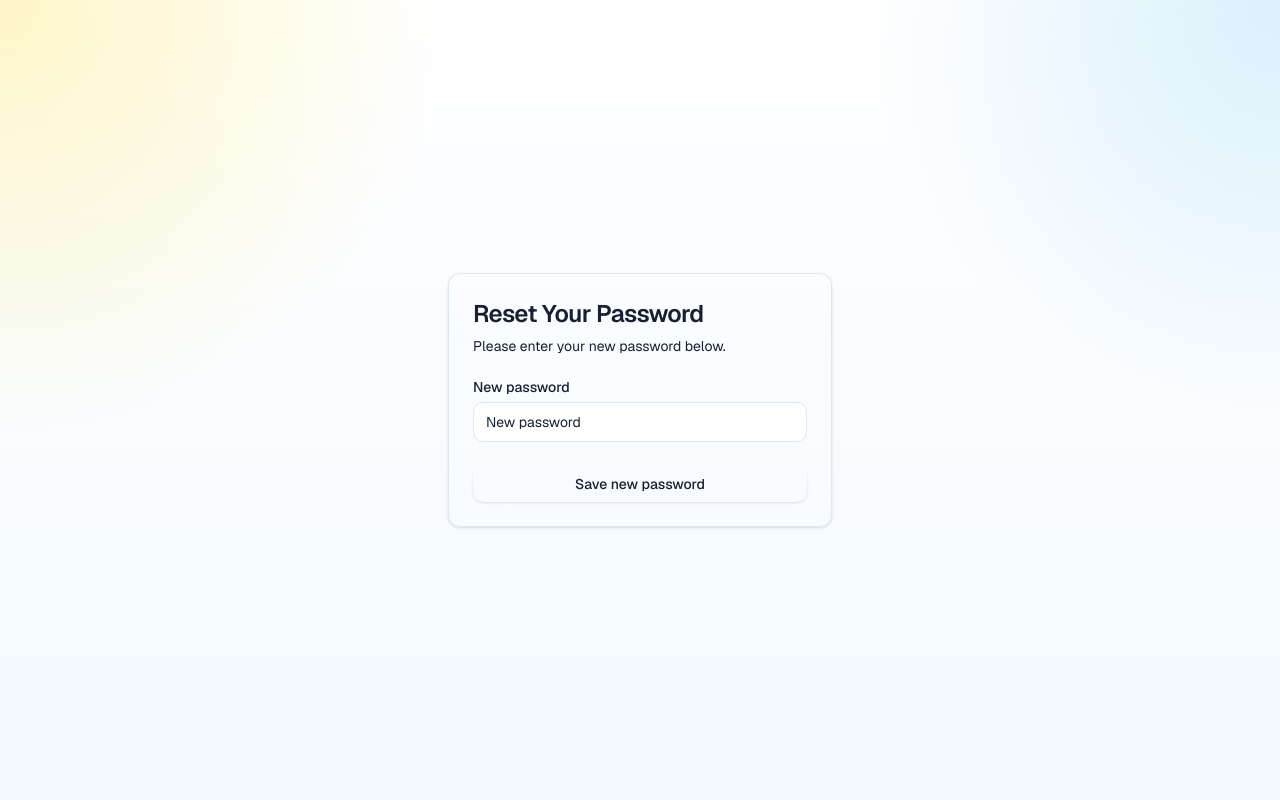
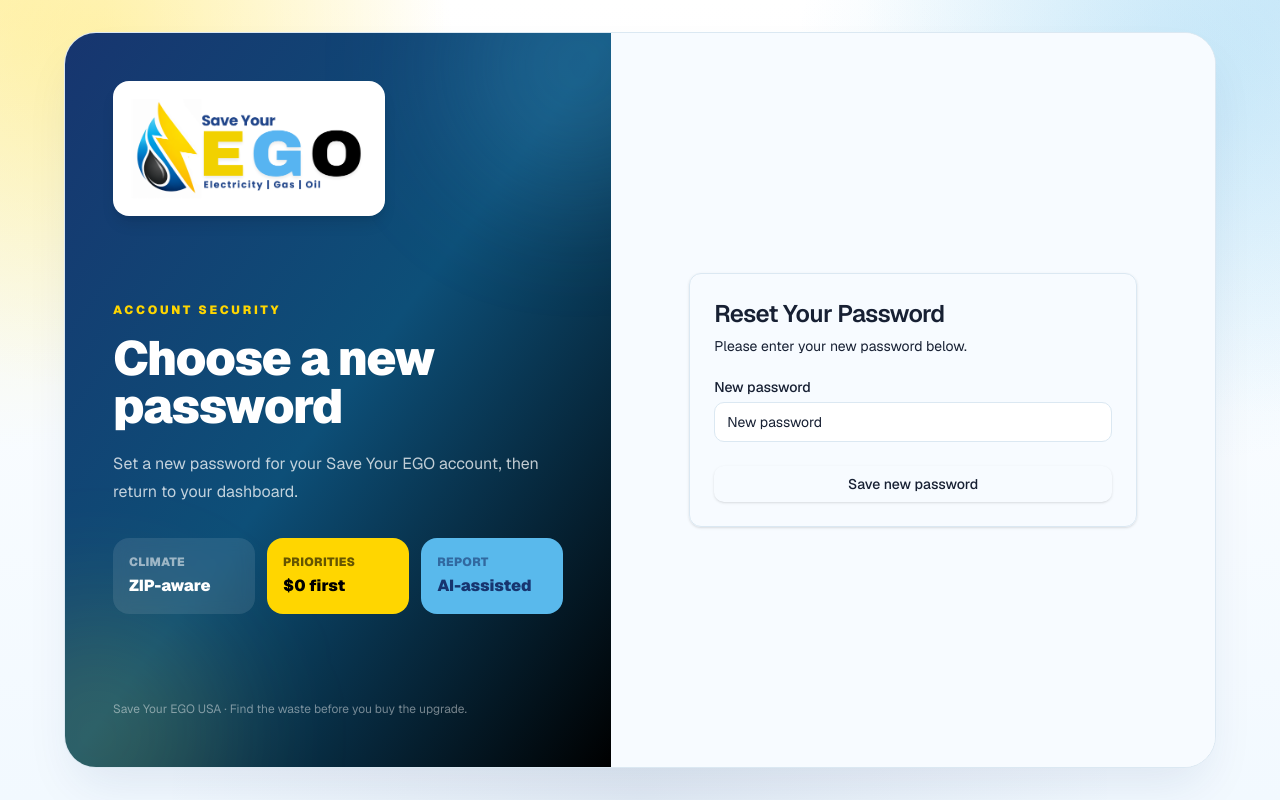
Before and after one commit to niccomyn-max/save-your-ego, a Next.js app: page /auth/update-password in a window 1280 px wide. Built offline with nearby package versions, Linux system fonts and the light colour scheme; no server answers.

Commit message:
Polish update-password auth page

```diff
--- a/app/auth/update-password/page.tsx
+++ b/app/auth/update-password/page.tsx
@@ -1,11 +1,14 @@
+import { AuthShell } from "@/components/auth-shell";
 import { UpdatePasswordForm } from "@/components/update-password-form";
 
 export default function Page() {
   return (
-    <div className="flex min-h-svh w-full items-center justify-center p-6 md:p-10">
-      <div className="w-full max-w-sm">
-        <UpdatePasswordForm />
-      </div>
-    </div>
+    <AuthShell
+      eyebrow="Account security"
+      title="Choose a new password"
+      description="Set a new password for your Save Your EGO account, then return to your dashboard."
+    >
+      <UpdatePasswordForm />
+    </AuthShell>
   );
 }
```
